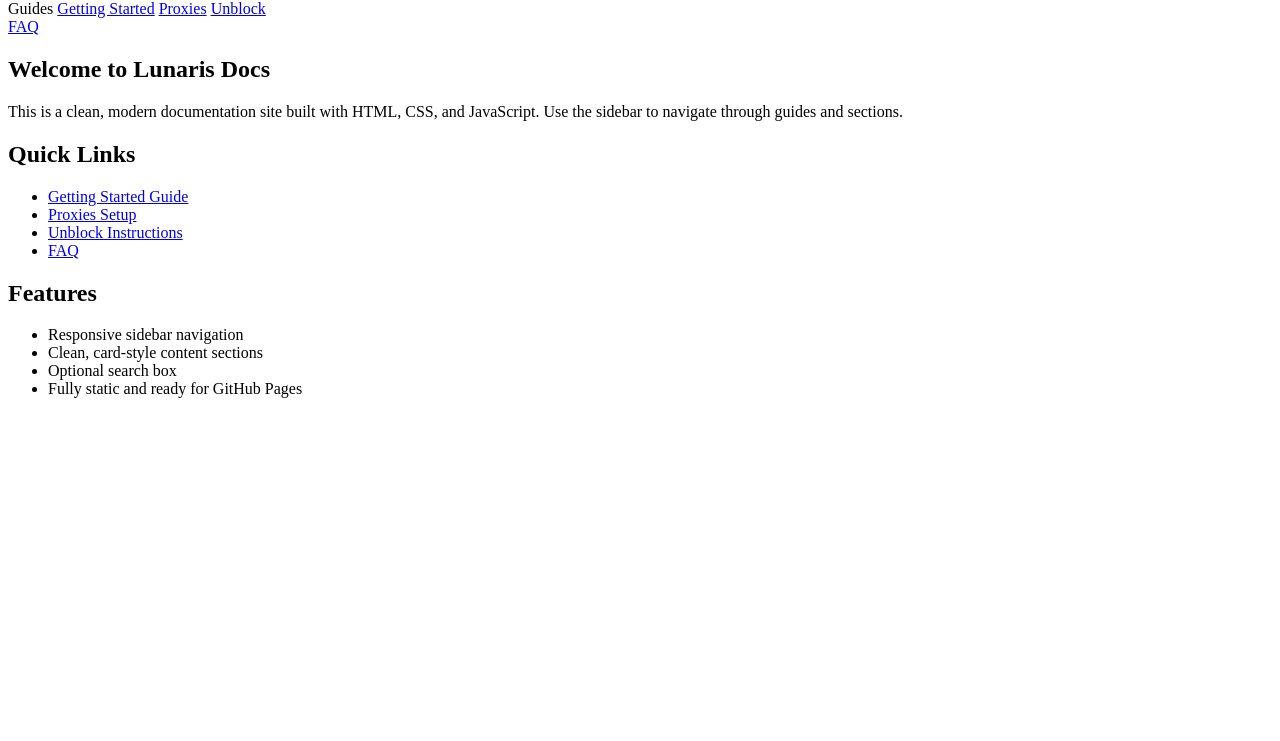
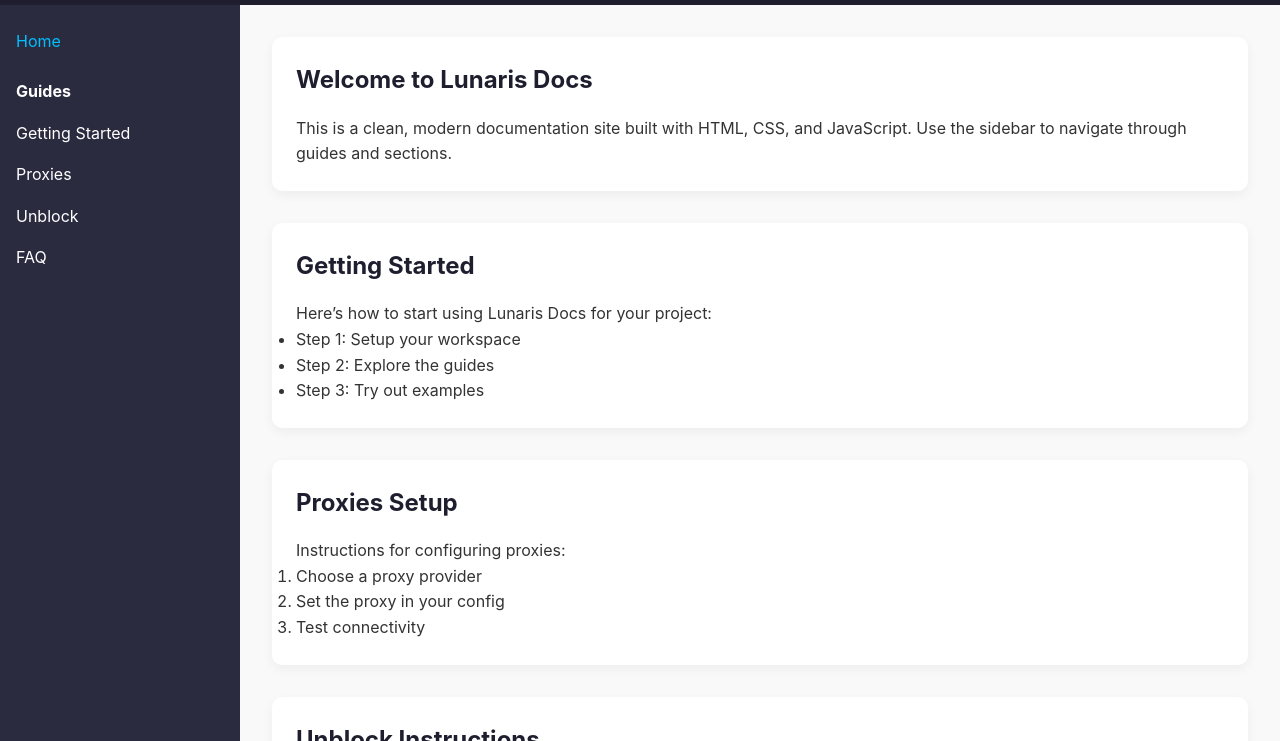
Before and after one commit to Lunaris-cool/Lunaris-cool.github.io, a plain HTML site: page index.html in a window 1280 px wide. Shown: the part 65-806 px from the top of the page. Drawn offline with Linux system fonts and the light colour scheme.

Commit message:
Update index.html

```diff
--- a/index.html
+++ b/index.html
@@ -4,7 +4,58 @@
   <meta charset="UTF-8">
   <meta name="viewport" content="width=device-width, initial-scale=1.0">
   <title>Lunaris Docs</title>
-  <link rel="stylesheet" href="css/style.css">
+  <style>
+    /* ===== CSS ===== */
+    * { margin: 0; padding: 0; box-sizing: border-box; }
+    body { font-family: 'Inter', sans-serif; line-height: 1.6; color: #333; background: #f9f9f9; }
+
+    /* Header */
+    .header {
+      background: #1e1e2f;
+      color: #fff;
+      display: flex;
+      justify-content: space-between;
+      align-items: center;
+      padding: 1rem 2rem;
+    }
+    .header .logo { font-weight: bold; font-size: 1.5rem; }
+    .header .search { padding: 0.4rem; border-radius: 6px; border: none; }
+
+    /* Container */
+    .container { display: flex; height: calc(100vh - 64px); overflow: hidden; }
+
+    /* Sidebar */
+    .sidebar {
+      width: 240px;
+      background: #2b2b40;
+      color: #fff;
+      padding: 1rem;
+      overflow-y: auto;
+    }
+    .sidebar a {
+      display: block;
+      padding: 0.5rem 0;
+      color: #fff;
+      text-decoration: none;
+    }
+    .sidebar a.active, .sidebar a:hover { color: #00bfff; }
+    .sidebar-section span { font-weight: bold; display: block; margin-top: 1rem; margin-bottom: 0.5rem; }
+
+    /* Main content */
+    .content {
+      padding: 2rem;
+      overflow-y: auto;
+      flex: 1;
+      background: #f9f9f9;
+    }
+    .content h1, .content h2 { color: #1e1e2f; margin-bottom: 1rem; }
+    .content section { margin-bottom: 2rem; background: #fff; padding: 1.5rem; border-radius: 10px; box-shadow: 0 4px 12px rgba(0,0,0,0.05); }
+    .content a { color: #007acc; text-decoration: none; }
+    .content a:hover { text-decoration: underline; }
+
+    /* Responsive */
+    @media(max-width:800px) { .sidebar { display: none; } }
+  </style>
 </head>
 <body>
   <!-- Header -->
@@ -13,51 +64,89 @@
     <input type="text" placeholder="Search…" class="search">
   </header>
 
-  <!-- Container: Sidebar + Content -->
   <div class="container">
     <!-- Sidebar -->
     <nav class="sidebar">
-      <a href="index.html" class="active">Home</a>
+      <a href="#home" class="active">Home</a>
 
       <div class="sidebar-section">
         <span>Guides</span>
-        <a href="pages/guides.html">Getting Started</a>
-        <a href="pages/proxies.html">Proxies</a>
-        <a href="pages/unblock.html">Unblock</a>
+        <a href="#guides">Getting Started</a>
+        <a href="#proxies">Proxies</a>
+        <a href="#unblock">Unblock</a>
       </div>
 
-      <a href="pages/faq.html">FAQ</a>
+      <a href="#faq">FAQ</a>
     </nav>
 
     <!-- Main Content -->
     <main class="content">
-      <section>
+      <section id="home">
         <h1>Welcome to Lunaris Docs</h1>
         <p>This is a clean, modern documentation site built with HTML, CSS, and JavaScript. Use the sidebar to navigate through guides and sections.</p>
       </section>
 
-      <section>
-        <h2>Quick Links</h2>
+      <section id="guides">
+        <h2>Getting Started</h2>
+        <p>Here’s how to start using Lunaris Docs for your project:</p>
         <ul>
-          <li><a href="pages/guides.html">Getting Started Guide</a></li>
-          <li><a href="pages/proxies.html">Proxies Setup</a></li>
-          <li><a href="pages/unblock.html">Unblock Instructions</a></li>
-          <li><a href="pages/faq.html">FAQ</a></li>
+          <li>Step 1: Setup your workspace</li>
+          <li>Step 2: Explore the guides</li>
+          <li>Step 3: Try out examples</li>
         </ul>
       </section>
 
-      <section>
-        <h2>Features</h2>
+      <section id="proxies">
+        <h2>Proxies Setup</h2>
+        <p>Instructions for configuring proxies:</p>
+        <ol>
+          <li>Choose a proxy provider</li>
+          <li>Set the proxy in your config</li>
+          <li>Test connectivity</li>
+        </ol>
+      </section>
+
+      <section id="unblock">
+        <h2>Unblock Instructions</h2>
+        <p>Steps to unblock content:</p>
         <ul>
-          <li>Responsive sidebar navigation</li>
-          <li>Clean, card-style content sections</li>
-          <li>Optional search box</li>
-          <li>Fully static and ready for GitHub Pages</li>
+          <li>Check your network restrictions</li>
+          <li>Apply the unblock configuration</li>
+          <li>Test content accessibility</li>
+        </ul>
+      </section>
+
+      <section id="faq">
+        <h2>FAQ</h2>
+        <p>Frequently Asked Questions:</p>
+        <ul>
+          <li>How do I get started? — See the Getting Started section.</li>
+          <li>How do I configure proxies? — See Proxies Setup.</li>
+          <li>How do I unblock content? — See Unblock Instructions.</li>
         </ul>
       </section>
     </main>
   </div>
 
-  <script src="js/main.js"></script>
+  <script>
+    /* ===== JS ===== */
+    // Highlight active link
+    const links = document.querySelectorAll('.sidebar a');
+    links.forEach(link => {
+      link.addEventListener('click', () => {
+        links.forEach(l => l.classList.remove('active'));
+        link.classList.add('active');
+      });
+    });
+
+    // Smooth scroll
+    document.querySelectorAll('.sidebar a').forEach(link => {
+      link.addEventListener('click', e => {
+        e.preventDefault();
+        const target = document.querySelector(link.getAttribute('href'));
+        target.scrollIntoView({ behavior: 'smooth' });
+      });
+    });
+  </script>
 </body>
 </html>
```
